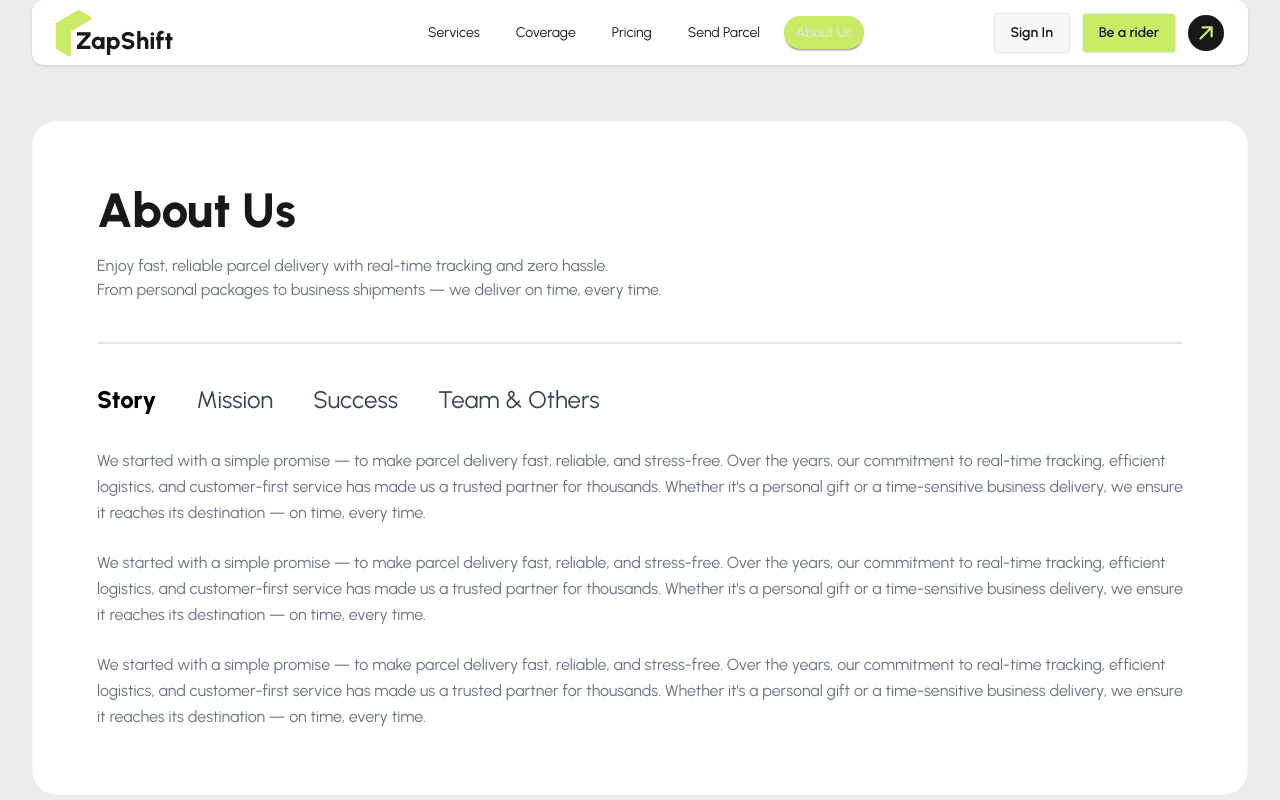
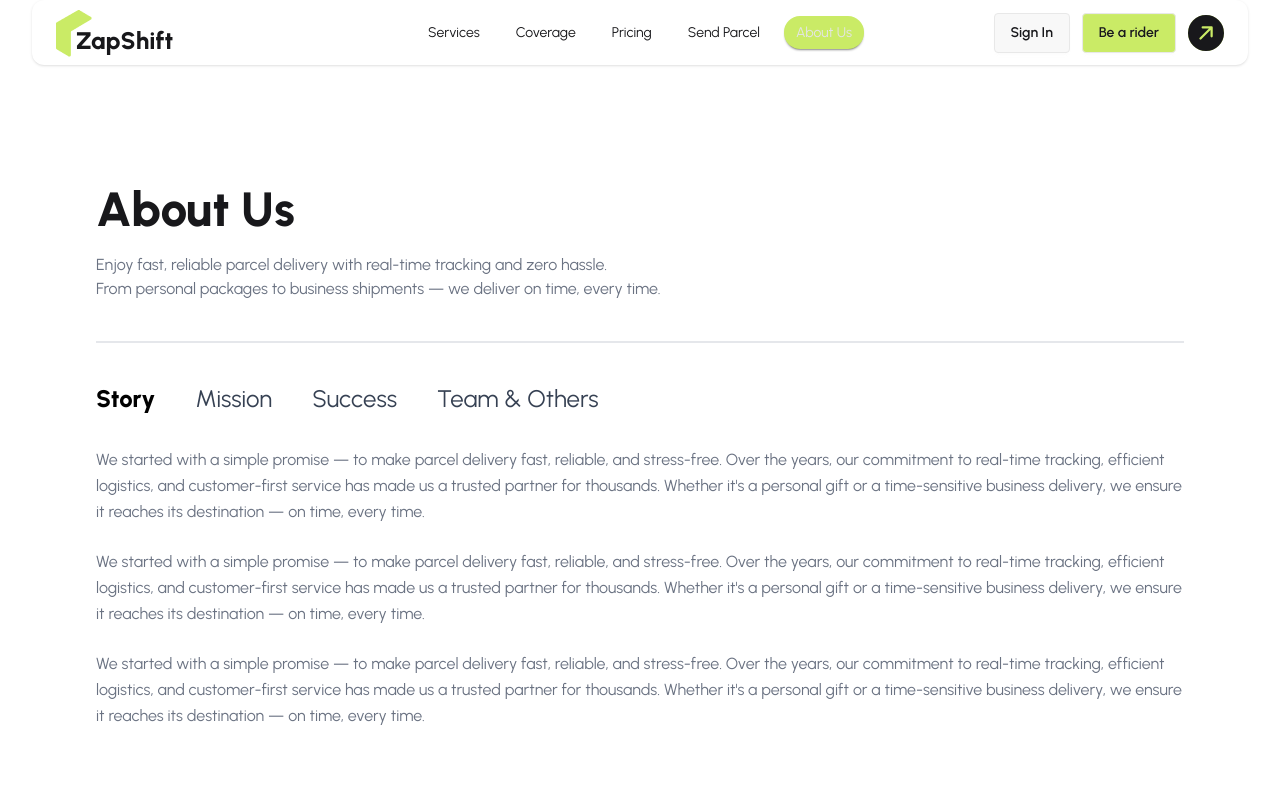
Before and after one commit to Maneulislam/Zap-Shift-Client, a React (Vite) app: page /about-us in a window 1280 px wide. Shown: the top 800 px of the page. Built offline with nearby package versions, Linux system fonts and the light colour scheme; no server answers.

Commit message:
Some Update

```diff
--- a/src/index.css
+++ b/src/index.css
@@ -16,7 +16,7 @@
 
 
 body {
-    background-color: #EAECED;
+    background-color: white;
     font-family: "Urbanist", sans-serif;
     font-optical-sizing: auto;
     font-style: normal;
--- a/src/pages/AboutUs/AboutUs.jsx
+++ b/src/pages/AboutUs/AboutUs.jsx
@@ -31,7 +31,7 @@ const AboutUs = () => {
     const tabs = ['Story', 'Mission', 'Success', 'Team & Others']
 
     return (
-        <div className='card rounded-3xl bg-white card-border p-16 mb-16' >
+        <div className='card rounded-3xl bg-white  p-16 mb-16' >
 
             <div className='space-y-5'>
                 <h2 className='text-5xl font-extrabold'>About Us</h2>
--- a/src/pages/SendParcel/SendParcel.jsx
+++ b/src/pages/SendParcel/SendParcel.jsx
@@ -1,4 +1,5 @@
 import { useForm } from "react-hook-form";
+import parcel from "../../assets/parcel-icon.jpg"
 
 const SendParcel = () => {
 
@@ -12,11 +13,15 @@ const SendParcel = () => {
     } = useForm()
 
     return (
-        <div className='card bg-white shadow-sm mb-16'>
+        <div className='card bg-white  mb-16'>
 
             <div className='px-28 py-20'>
 
-                <h1 className='text-5xl font-extrabold mb-16'>Send A Parcel</h1>
+                <div className="flex flex-col sm:flex-row items-center justify-center sm:justify-start text-center sm:text-left gap-3 sm:gap-5 mb-8 sm:mb-16 ">
+                    <img className="w-28 h-28 object-contain" src={parcel} alt="" />
+                    <h1 className='text-5xl font-extrabold '>Send A Parcel</h1>
+
+                </div>
                 <h6 className='text-2xl font-extrabold'>Enter your parcel details</h6>
 
                 <div className="border-t-2 border-gray-200 my-8">
```
Also changed, not shown: src/assets/parcel.jpg (added), 1 other file (tests, documents, lock files or other folders).
